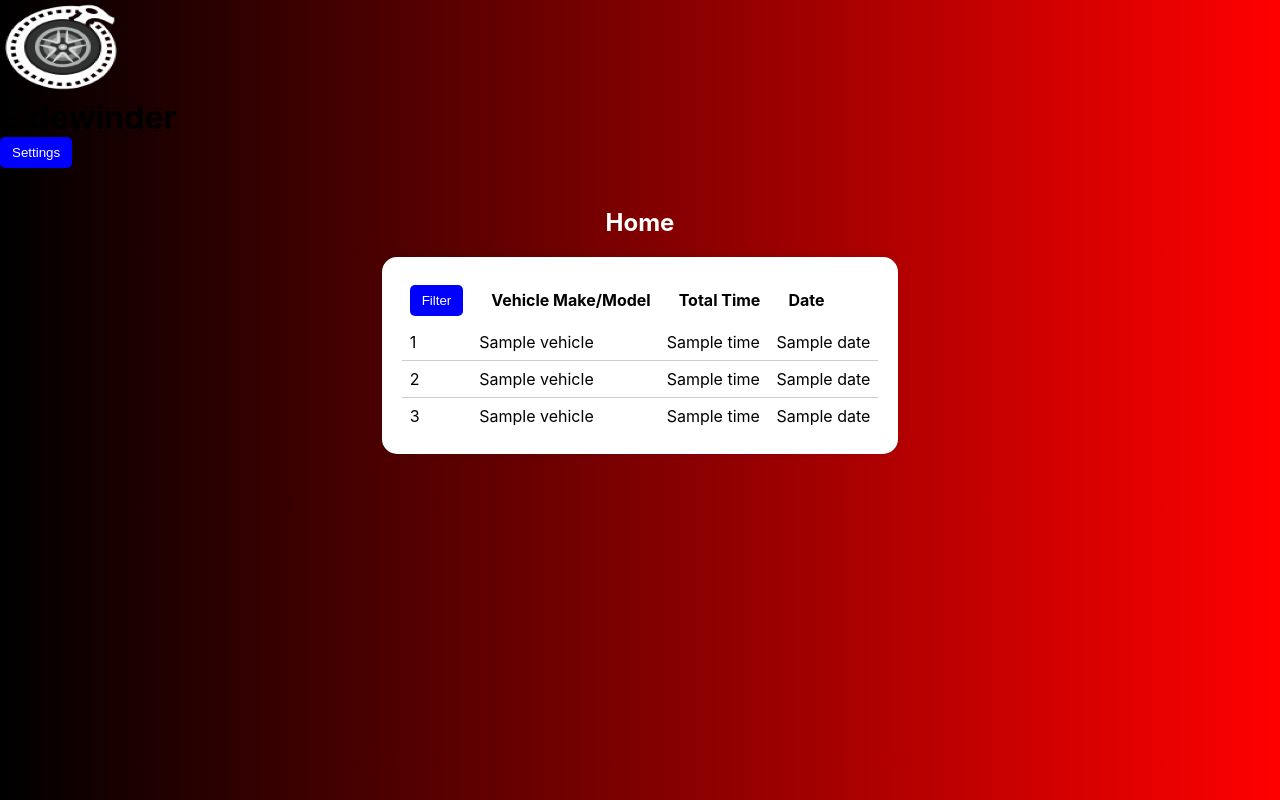
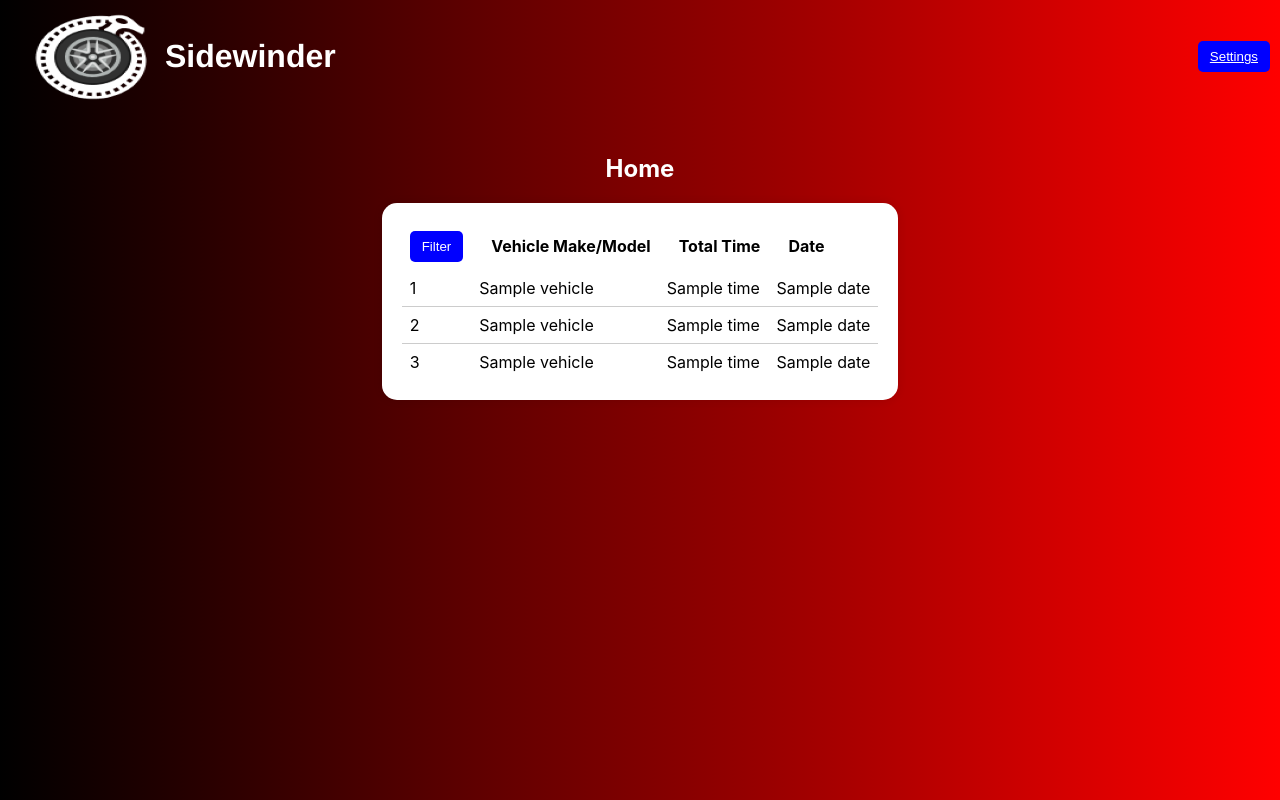
Before and after one commit to hyuntaekim1738/Sidewinder, a React (Create React App) app: page / in a window 1280 px wide. Built offline with nearby package versions, Linux system fonts and the light colour scheme; the HTML template or start-up script is replaced by a standard one.

Commit message:
Session glitch fix and added link to settings

```diff
--- a/src/App.js
+++ b/src/App.js
@@ -4,6 +4,7 @@ import { BrowserRouter as Router, Route, Routes, Link } from 'react-router-dom';
 
 // Import your page components
 import Sessions from './Sessions.js';
+import Settings from './Settings';
 import Login from './Login.js';
 
 // Define your App component
@@ -12,6 +13,7 @@ const App = () => (
     <Routes>
       <Route path="/" element={<Sessions />} />
       <Route path="/login" element={<Login />} />
+      <Route path="/settings" element={<Settings />} />
     </Routes>
   </Router>
 );
--- a/src/Sessions.css
+++ b/src/Sessions.css
@@ -1,80 +1,78 @@
-
-
+/* New CSS for the layout */
 .session {
   display: flex;
   flex-direction: column;
   height: 100vh;
+  background: linear-gradient(to right, black, red); /* Apply gradient to the entire page */
 }
 
-.sessions .header {
+.session .header {
+  font-family: "Poppins-Regular", Helvetica;
   display: flex;
   justify-content: space-between;
   align-items: center;
   padding: 10px; /* Add padding or adjust as needed */
   color: white;
+  background: transparent; /* No background for the header */
 }
 
-.settings-button {
-  /* If the button needs additional styling */
-  /* For example, to align it vertically with the logo */
-  display: flex;
-  align-items: center;
+.session .button-link {
+  color: white;
 }
 
-.sessions .logo {
+.session .logo {
   display: flex;
   align-items: center;
   color: white;
 }
 
-.title {
-  color: white;
+.session .logo-img {
+  width: 125px;
+  height: auto;
+  margin-right: 10px;
 }
 
-.logo-img {
-  width: 125px; /* Adjust the width as needed */
-  height: auto; /* Retains aspect ratio */
-  margin-right: 10px; /* Spacing between the logo and the company name */
-}
-
-.logo h1 {
+.session .logo h1 {
   margin: 0;
 }
 
-.main-content {
+.session .main-content {
   flex: 1;
   display: flex;
-  flex-direction: column; /* Change to column to stack elements vertically */
-  align-items: center; /* Center items horizontally */
-  background: linear-gradient(to right, black, red);
+  flex-direction: column;
+  align-items: center;
   padding: 20px;
 }
 
-.title {
+.session .title {
   color: white;
-  margin-bottom: 20px; /* Add margin to create space between the title and the table */
+  margin-bottom: 20px;
 }
 
-.rounded-box {
+.session .rounded-box {
   border-radius: 15px;
   padding: 20px;
   background: white;
   box-shadow: 0 0 10px rgba(0, 0, 0, 0.1);
-  max-height: 60vh; /* Set a maximum height for the table */
-  overflow-y: auto; /* Enable vertical scrolling when content exceeds the maximum height */
+  max-height: 60vh;
+  overflow-y: auto;
 }
 
-.data-table {
+/* Rest of your existing CSS for the table styling */
+/* ... */
+
+
+.session .data-table {
   border-collapse: collapse; /* Remove default table borders */
   width: 100%;
 }
 
-.data-table th {
+.session .data-table th {
   text-align: left;
   padding: 8px;
 }
 
-.data-table th button {
+.session .data-table th button {
   background: blue; /* Blue button background color */
   color: white;
   border: none;
@@ -83,7 +81,7 @@
   cursor: pointer;
 }
 
-.blue-button {
+.session .blue-button {
   background: blue; /* Blue button background color */
   color: white;
   border: none;
@@ -92,15 +90,15 @@
   cursor: pointer;
   text-align: right;
 }
-.data-table th:not(:first-child) {
+.session .data-table th:not(:first-child) {
   padding-left: 20px;
 }
 
-.data-table td {
+.session .data-table td {
   padding: 8px;
   border-bottom: 1px solid #ccc; /* Row borders */
 }
 
-.data-table tbody tr:last-child td {
+.session .data-table tbody tr:last-child td {
   border-bottom: none; /* Remove bottom border from the last row */
 }
--- a/src/Sessions.js
+++ b/src/Sessions.js
@@ -1,6 +1,7 @@
 import React from "react";
 import "./Sessions.css";
 import Logo from './game-icons-ouroboros.png';
+import {Link } from 'react-router-dom';
 import Filter from './filter.svg';
 
 const Sessions = () => {
@@ -12,17 +13,19 @@ const Sessions = () => {
           <h1>Sidewinder</h1>
         </div>
         <div className="settings-button">
-          <button className="blue-button">Settings</button>
+          <button className="blue-button" href="/settings"><Link className="button-link" to="/settings">Settings</Link></button>
         </div>
       </div>
 
       <div className="main-content">
-        <h2 className="title"> Home </h2>
+        <h2 className="title">Home</h2>
         <div className="rounded-box">
           <table className="data-table">
             <thead>
               <tr>
-                <th><button className="blue-button">Filter</button></th>
+                <th>
+                  <button className="blue-button">Filter</button>
+                </th>
                 <th>Vehicle Make/Model</th>
                 <th>Total Time</th>
                 <th>Date</th>
```
